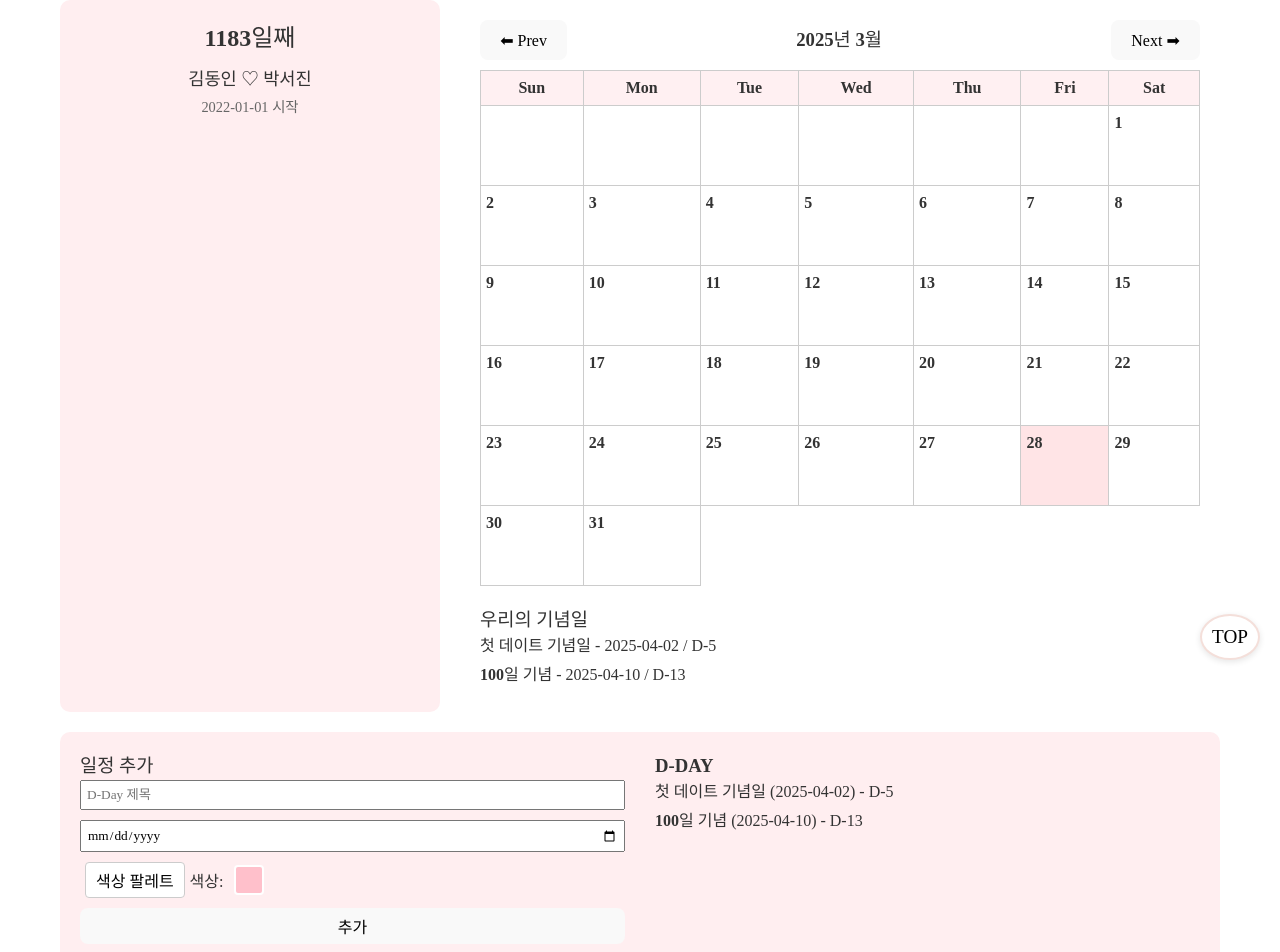
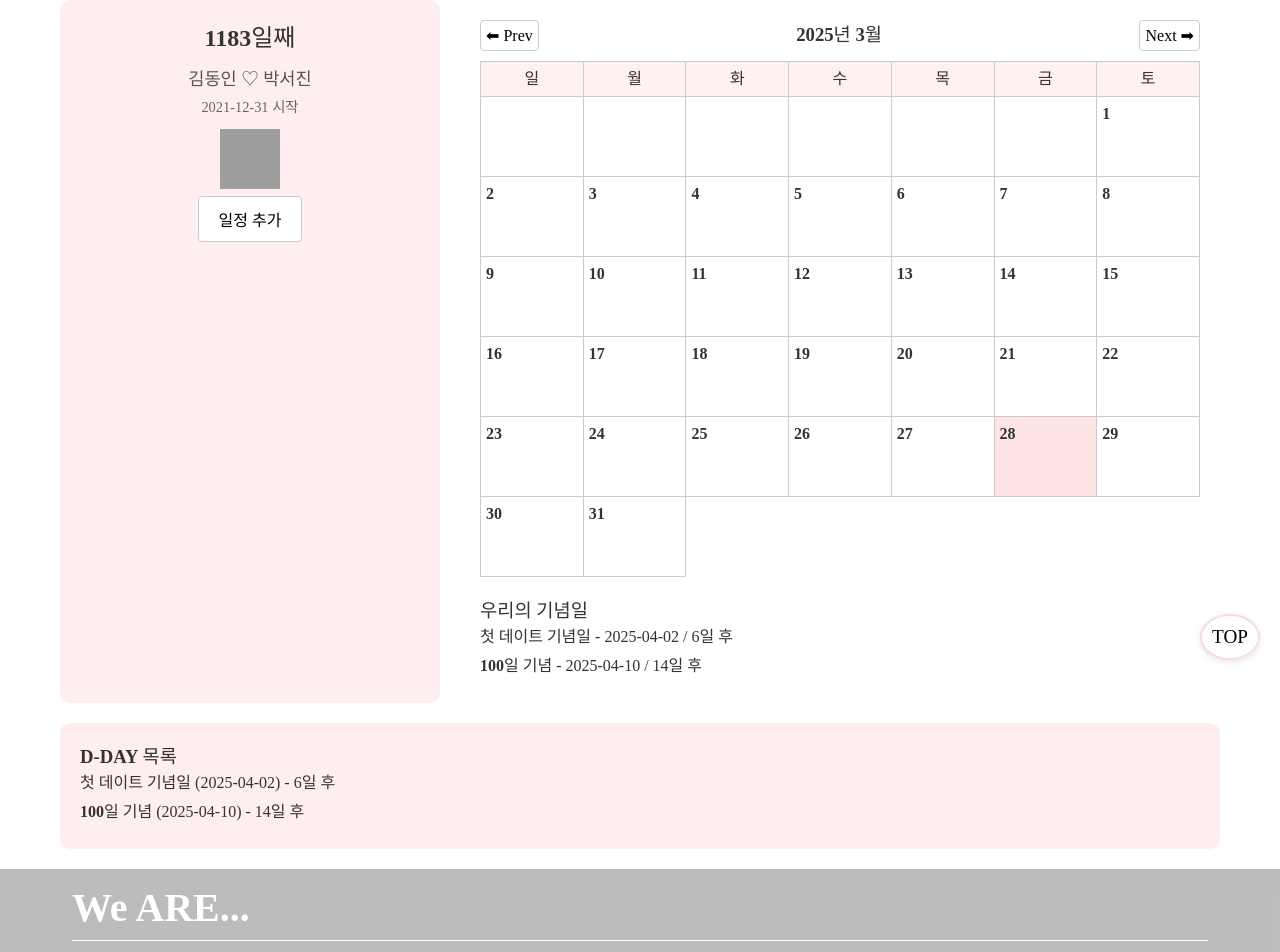
Before and after one commit to Dwsok472/NamanSOLO, a React (Vite) app: page /mypage/todo in a window 1280 px wide. Shown: the part 120-1072 px from the top of the page. Built offline with nearby package versions, Linux system fonts and the light colour scheme; grey boxes are pictures that could not be loaded.

Commit message:
Update Todo.jsx

```diff
--- a/src/pages/Todo.jsx
+++ b/src/pages/Todo.jsx
@@ -1,15 +1,15 @@
 import React, { useState, useMemo } from 'react';
 
 // 커플 시작일(예: 2022-01-01)
-const COUPLE_START_DATE = new Date(2022, 0, 1);
+const COUPLE_START_DATE = new Date(2022, 0, 0);
 
-function WeArePage() {
+function ToDo() {
   // 오늘 날짜 (00:00 고정)
   const today = new Date();
   today.setHours(0, 0, 0, 0);
 
   // ───────────── [커플 일수 계산] ─────────────
-  const coupleDays = Math.floor((today - COUPLE_START_DATE) / (1000 * 60 * 60 * 24)) + 1;
+  const coupleDays = Math.floor((today - COUPLE_START_DATE) / (1000 * 60 * 60 * 24));
 
   // ───────────── [캘린더 & 이벤트 관련 상태] ─────────────
   const [currentYear, setCurrentYear] = useState(today.getFullYear());
@@ -38,7 +38,11 @@ function WeArePage() {
     '#b0c4de', // 라이트스틸블루
   ];
 
+  // 일정 추가 모달 열림/닫힘
+  const [isModalOpen, setIsModalOpen] = useState(false);
+
   // ───────────── [핵심 함수들] ─────────────
+
   // 날짜 배열 생성
   const generateCalendar = () => {
     const firstDayOfMonth = new Date(currentYear, currentMonth, 1);
@@ -70,9 +74,20 @@ function WeArePage() {
 
   // D-Day 계산 (과거는 D+N, 미래는 D-N, 오늘은 D-DAY)
   const getDiffInDays = (dateStr) => {
-    const eventDate = new Date(dateStr);
+    // 날짜가 하루 밀리는 문제를 방지하기 위해 "T00:00:00" 붙여서 생성
+    const eventDate = new Date(`${dateStr}T00:00:00`);
     eventDate.setHours(0, 0, 0, 0);
-    return Math.floor((eventDate - today) / (1000 * 60 * 60 * 24));
+    return Math.floor((eventDate - today) / (1000 * 60 * 60 * 24)) + 1;
+  };
+
+  // D-Day 문자열 포맷
+  const formatDDay = (diff) => {
+    if (diff === 0) return '오늘';
+    if (diff > 0) {
+      return `${diff}일 후`;   // 미래
+    } else {
+      return `${Math.abs(diff)}일 전`; // 과거
+    }
   };
 
   // 달 이동
@@ -82,27 +97,18 @@ function WeArePage() {
     setCurrentMonth(newDate.getMonth());
   };
 
-  // 일정 추가
-  const handleAddEvent = (e) => {
-    e.preventDefault();
-    setEvents([...events, newEvent]);
-    setNewEvent({ title: '', date: '', color: '#ffc0cb' });
-  };
-
   // 팔레트에서 색상 선택 시
   const handleColorSelect = (color) => {
     setNewEvent({ ...newEvent, color });
     setPaletteOpen(false); // 팔레트 닫기
   };
 
-  // D-Day 문자열 포맷
-  const formatDDay = (diff) => {
-    if (diff === 0) return 'D-DAY';
-    if (diff > 0) {
-      return `D-${diff}`;   // 미래
-    } else {
-      return `D+${Math.abs(diff)}`; // 과거
-    }
+  // 일정 추가 (모달 내부 폼 전송)
+  const handleAddEvent = (e) => {
+    e.preventDefault();
+    setEvents([...events, newEvent]);
+    setNewEvent({ title: '', date: '', color: '#ffc0cb' });
+    setIsModalOpen(false); // 일정 추가 후 모달 닫기
   };
 
   // ───────────── [스타일/레이아웃 예시] ─────────────
@@ -111,7 +117,7 @@ function WeArePage() {
       {/* ───────────── 메인 컨테이너 ───────────── */}
       <main style={{ display: 'flex', flexWrap: 'wrap', padding: '20px', gap: '20px' }}>
 
-        {/* 왼쪽 영역: 커플 카드 + 팔레트 버튼 */}
+        {/* 왼쪽 영역: 커플 카드 */}
         <section style={{
           flex: '1 1 300px',
           minWidth: '280px',
@@ -121,21 +127,39 @@ function WeArePage() {
           textAlign: 'center',
           position: 'relative'
         }}>
-          <h2 style={{ marginBottom: '10px' }}>
+          <h2 style={{ marginBottom: '10px', color: '#333' }}>
             {coupleDays}일째
           </h2>
-          <p style={{ fontSize: '1.1rem', margin: '5px 0' }}>
+          <p style={{ fontSize: '1.1rem', margin: '5px 0', color: '#555' }}>
             김동인 ♡ 박서진
           </p>
           <p style={{ fontSize: '0.9rem', color: '#666' }}>
             {COUPLE_START_DATE.toISOString().split('T')[0]} 시작
           </p>
 
-          {/* 팔레트 열기 버튼 */}
+          {/* 사람 아이콘 (예시) */}
+          <div style={{ marginTop: '10px' }}>
+            <img
+              src="./components/img/lover.png" // 실제 아이콘 경로로 교체
+              alt="Couple Icon"
+              style={{ width: '60px', height: '60px' }}
+            />
+          </div>
 
-
-          {/* 팔레트 패널 (팔레트 버튼 클릭 시 토글) */}
-
+          {/* 일정 추가 모달 열기 버튼 */}
+          <button
+            type="button"
+            onClick={() => setIsModalOpen(true)}
+            style={{
+              padding: '10px 20px',
+              backgroundColor: '#fff',
+              border: '1px solid #ccc',
+              borderRadius: '4px',
+              cursor: 'pointer'
+            }}
+          >
+            일정 추가
+          </button>
         </section>
 
         {/* 오른쪽 영역: 캘린더 + "우리의 기념일" */}
@@ -147,26 +171,31 @@ function WeArePage() {
           padding: '20px'
         }}>
           {/* 캘린더 헤더 */}
-          <div style={{ display: 'flex', justifyContent: 'space-between', alignItems: 'center' }}>
-            <button onClick={() => changeMonth(-1)} style={{ cursor: 'pointer' }}>⬅ Prev</button>
-            <h3 style={{ margin: '0' }}>
+          <div style={{ display: 'flex', justifyContent: 'space-between', alignItems: 'center', marginBottom: '10px' }}>
+            <button onClick={() => changeMonth(-1)} style={{ cursor: 'pointer', backgroundColor: '#fff', border: '1px solid #ccc', borderRadius: '4px', padding: '5px' }}>
+              ⬅ Prev
+            </button>
+            <h3 style={{ margin: '0', color: '#333' }}>
               {currentYear}년 {currentMonth + 1}월
             </h3>
-            <button onClick={() => changeMonth(1)} style={{ cursor: 'pointer' }}>Next ➡</button>
+            <button onClick={() => changeMonth(1)} style={{ cursor: 'pointer', backgroundColor: '#fff', border: '1px solid #ccc', borderRadius: '4px', padding: '5px' }}>
+              Next ➡
+            </button>
           </div>
 
           {/* 캘린더 테이블 */}
-          <table style={{ width: '100%', borderCollapse: 'collapse', marginTop: '10px' }}>
+          <table style={{ width: '100%', borderCollapse: 'collapse' }}>
             <thead>
               <tr>
-                {['Sun', 'Mon', 'Tue', 'Wed', 'Thu', 'Fri', 'Sat'].map(day => (
+                {['일', '월', '화', '수', '목', '금', '토'].map(day => (
                   <th
                     key={day}
                     style={{
                       border: '1px solid #ccc',
                       textAlign: 'center',
                       backgroundColor: '#fff0f2',
-                      padding: '5px'
+                      padding: '5px',
+                      color: '#333'
                     }}
                   >
                     {day}
@@ -184,7 +213,8 @@ function WeArePage() {
                         <td key={dIdx} style={{ border: '1px solid #ccc', height: '80px' }}></td>
                       );
                     }
-                    const isToday = date.toISOString().split('T')[0] === today.toISOString().split('T')[0];
+                    const dateStr = date.toISOString().split('T')[0];
+                    const isToday = dateStr === today.toISOString().split('T')[0];
                     return (
                       <td
                         key={dIdx}
@@ -193,7 +223,8 @@ function WeArePage() {
                           height: '80px',
                           verticalAlign: 'top',
                           padding: '5px',
-                          backgroundColor: isToday ? '#ffe4e6' : 'transparent'
+                          backgroundColor: isToday ? '#ffe4e6' : 'transparent',
+                          color: '#333'
                         }}
                       >
                         <div style={{ fontWeight: 'bold', marginBottom: '5px' }}>
@@ -228,7 +259,7 @@ function WeArePage() {
           </table>
 
           {/* '우리의 기념일' 섹션 */}
-          <div style={{ marginTop: '20px' }}>
+          <div style={{ marginTop: '20px', color: '#333' }}>
             <h3>우리의 기념일</h3>
             <ul style={{ listStyle: 'none', paddingLeft: 0 }}>
               {events.map((event, index) => {
@@ -243,17 +274,52 @@ function WeArePage() {
           </div>
         </section>
 
-        {/* 일정 추가 / D-DAY 목록 */}
+        {/* D-DAY 목록 (하단) */}
         <section style={{
           flex: '1 1 100%',
           backgroundColor: '#ffeef0',
           borderRadius: '10px',
           padding: '20px'
         }}>
-          <div style={{ display: 'flex', flexWrap: 'wrap', gap: '30px' }}>
-            {/* 일정 추가 폼 */}
-            <div style={{ flex: '1 1 300px', minWidth: '250px' }}>
-              <h3>일정 추가</h3>
+          <h3 style={{ color: '#333' }}>D-DAY 목록</h3>
+          <ul style={{ listStyle: 'none', paddingLeft: 0, color: '#333' }}>
+            {events.map((event, index) => {
+              const diff = getDiffInDays(event.date);
+              return (
+                <li key={index} style={{ marginBottom: '5px' }}>
+                  <strong>{event.title}</strong> ({event.date}) - {formatDDay(diff)}
+                </li>
+              );
+            })}
+          </ul>
+        </section>
+      </main>
+
+      {/* ───────────── [일정 추가 모달] ───────────── */}
+      {isModalOpen && (
+        <div
+          style={{
+            position: 'fixed',
+            top: 0, left: 0, right: 0, bottom: 0,
+            backgroundColor: 'rgba(0,0,0,0.5)',
+            display: 'flex',
+            justifyContent: 'center',
+            alignItems: 'center',
+            zIndex: 9999
+          }}
+        >
+          {/* 모달 내부 */}
+          <div
+            style={{
+              backgroundColor: '#fff',
+              padding: '20px',
+              borderRadius: '8px',
+              width: '300px',
+              maxWidth: '80%',
+              color: '#333'
+            }}
+          >
+            <h2>일정 추가</h2>
             <form onSubmit={handleAddEvent} style={{ display: 'flex', flexDirection: 'column', gap: '10px' }}>
               <input
                 type="text"
@@ -270,11 +336,43 @@ function WeArePage() {
                 required
                 style={{ padding: '5px' }}
               />
-                <div style={{ display: 'flex', alignItems: 'center', gap: '10px' }}>
-                  <label>
+
+              {/* 색상 선택 영역 */}
+              <div>
+                <label style={{ marginRight: '10px' }}>색상 선택:</label>
+                <button
+                  type="button"
+                  onClick={() => setPaletteOpen(!paletteOpen)}
+                  style={{
+                    padding: '5px 10px',
+                    cursor: 'pointer',
+                    border: '1px solid #ccc',
+                    backgroundColor: '#fff',
+                    borderRadius: '4px'
+                  }}
+                >
+                  팔레트
+                </button>
+                {/* 현재 선택된 색상 미리보기 */}
+                <div
+                  style={{
+                    display: 'inline-block',
+                    width: '20px',
+                    height: '20px',
+                    marginLeft: '10px',
+                    backgroundColor: newEvent.color,
+                    border: '1px solid #ccc',
+                    borderRadius: '4px',
+                    verticalAlign: 'middle'
+                  }}
+                />
+              </div>
+
+              {/* 팔레트 패널 */}
               {paletteOpen && (
                 <div
                   style={{
+                    position: 'absolute',
                     backgroundColor: '#fff',
                     border: '1px solid #ccc',
                     borderRadius: '8px',
@@ -282,7 +380,7 @@ function WeArePage() {
                     display: 'flex',
                     flexWrap: 'wrap',
                     gap: '10px',
-                          zIndex: 100,
+                    marginTop: '10px',
                   }}
                 >
                   {colorSamples.map((color) => (
@@ -302,56 +400,40 @@ function WeArePage() {
                   ))}
                 </div>
               )}
+
+              <div style={{ display: 'flex', justifyContent: 'flex-end', gap: '10px' }}>
                 <button
-                            onClick={() => setPaletteOpen(!paletteOpen)}
+                  type="button"
+                  onClick={() => setIsModalOpen(false)}
                   style={{
-                              margin: '0 5px',
                     padding: '5px 10px',
                     cursor: 'pointer',
-                              border: '1px solid #ccc',
-                              backgroundColor: '#fff',
+                    backgroundColor: '#ccc',
+                    border: 'none',
                     borderRadius: '4px'
                   }}
                 >
-            색상 팔레트
-                    </button>색상:
-                  </label>
-                  {/* 현재 선택된 색상 미리보기 */}
-                  <div
+                  취소
+                </button>
+                <button
+                  type="submit"
                   style={{
-                      width: '30px',
-                      height: '30px',
-                      backgroundColor: newEvent.color,
-                      border: '2px solid #fff',
+                    padding: '5px 10px',
+                    cursor: 'pointer',
+                    backgroundColor: '#ffb6c1',
+                    border: 'none',
                     borderRadius: '4px'
                   }}
-                  />
-                </div>
-                <button type="submit" style={{ padding: '5px', cursor: 'pointer' }}>
+                >
                   추가
                 </button>
+              </div>
             </form>
           </div>
-
-            {/* D-Day 목록 */}
-            <div style={{ flex: '1 1 300px', minWidth: '250px' }}>
-              <h3>D-DAY</h3>
-              <ul style={{ listStyle: 'none', paddingLeft: 0 }}>
-                {events.map((event, index) => {
-                  const diff = getDiffInDays(event.date);
-                  return (
-                    <li key={index} style={{ marginBottom: '5px' }}>
-                      <strong>{event.title}</strong> ({event.date}) - {formatDDay(diff)}
-                    </li>
-                  );
-                })}
-              </ul>
         </div>
-          </div>
-        </section>
-      </main>
+      )}
     </div>
   );
 }
 
-export default WeArePage;
+export default ToDo;
```
Lines whose indentation alone changed are shown as unchanged.
